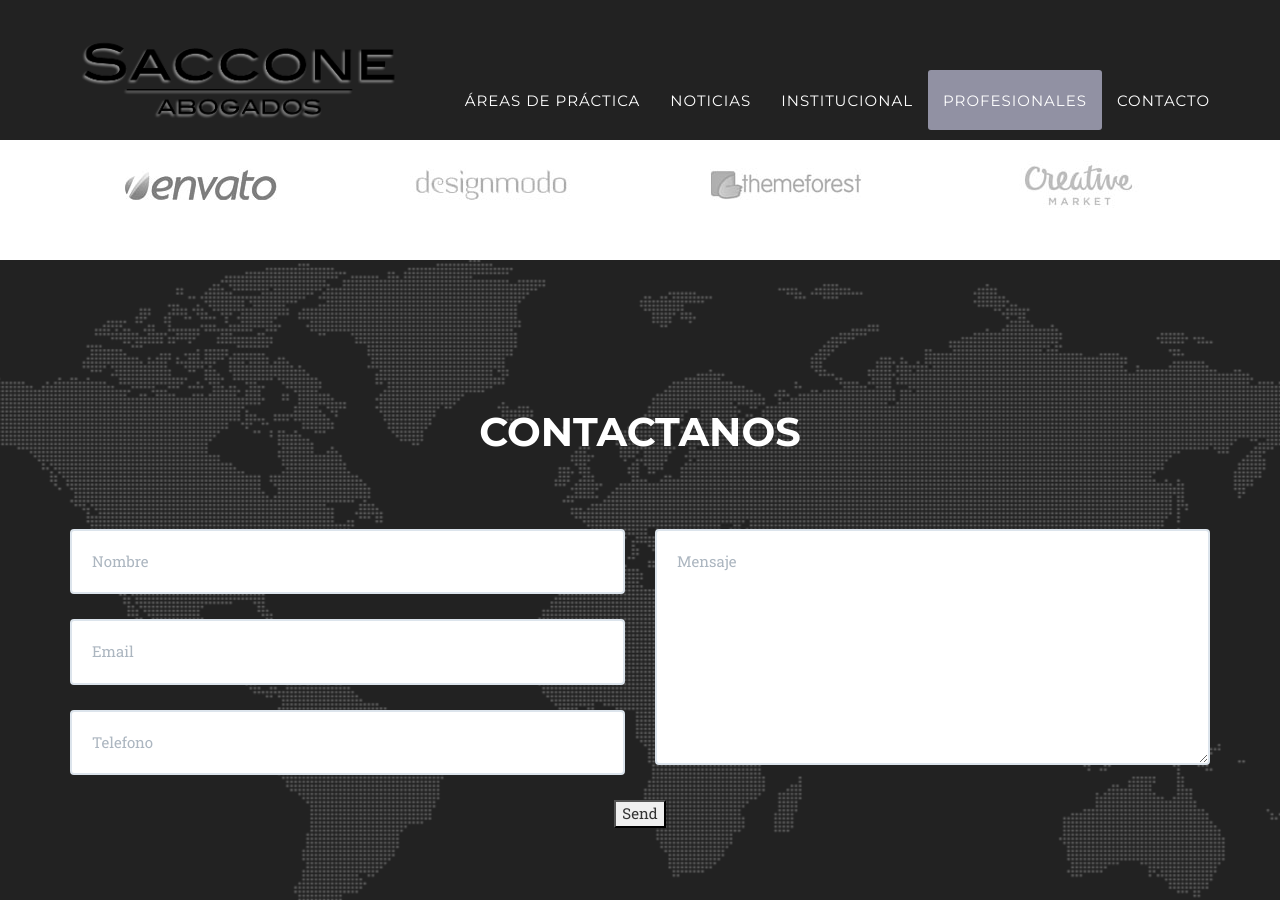
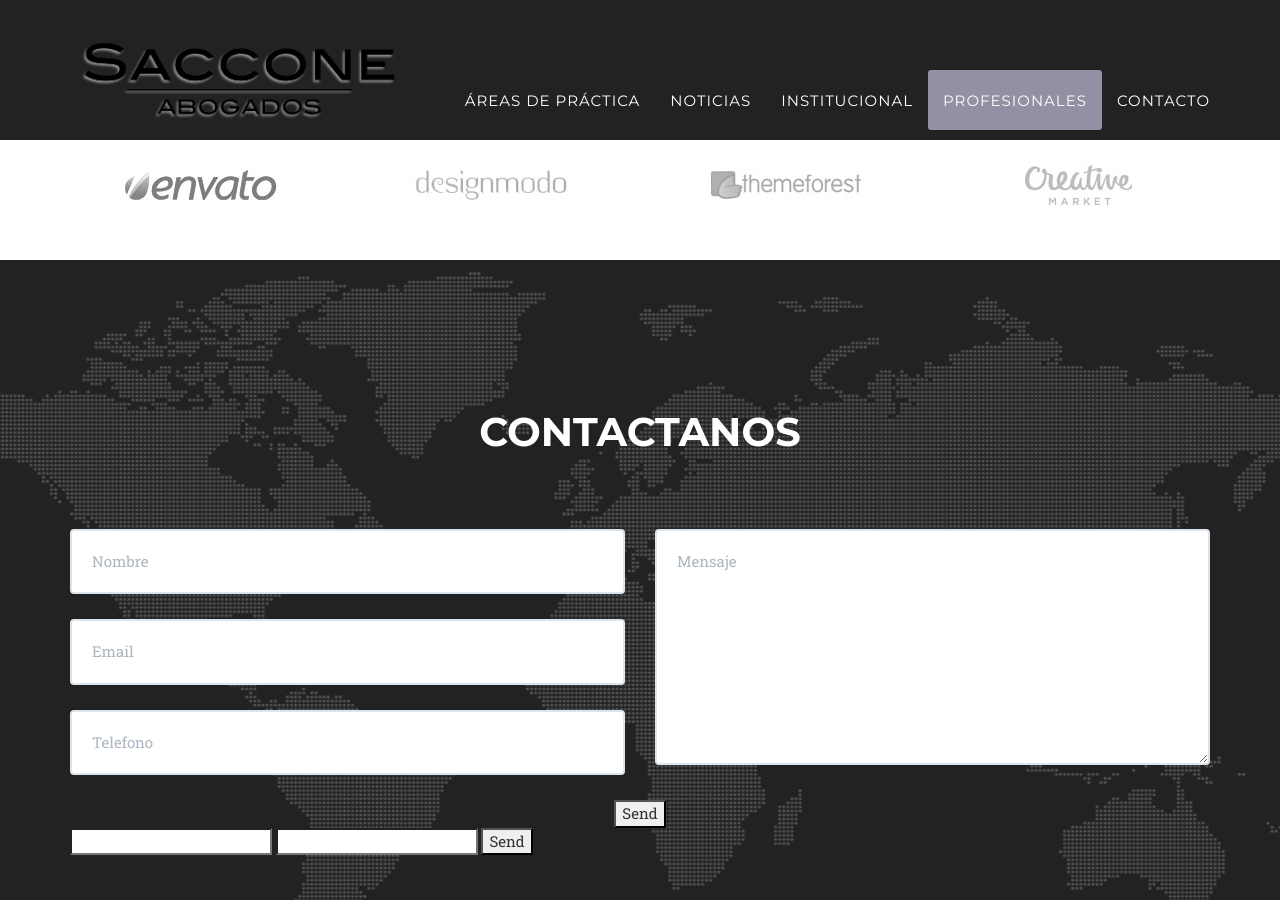
Before and after one commit to gorremi/we_estudio_saccone, a Jekyll site: the page built from index.html, in a window 1280 px wide and 900 px high, scrolled down 5271 px. Built offline with Jekyll 4.4.1, drawn with Linux system fonts in a browser that asks for light colours; some web fonts are replaced.

Commit message:
formulario test5

```diff
--- a/_includes/contact.html
+++ b/_includes/contact.html
@@ -45,10 +45,10 @@
 
 
 
-      <!--    <form action="https://formspree.io/gorremi@gmail.com" method="POST">
-    <input class="form-control" type="text" name="name">
+      <form action="https://formspree.io/gorremi@gmail.com" method="POST">
+    <input type="text" name="name">
     <input type="email" name="_replyto">
-    <button  type="submit" value="Send">Enviar</button>
-        </form> -->
+    <input type="submit" value="Send">
+</form>
         </div>
     </section>
```
